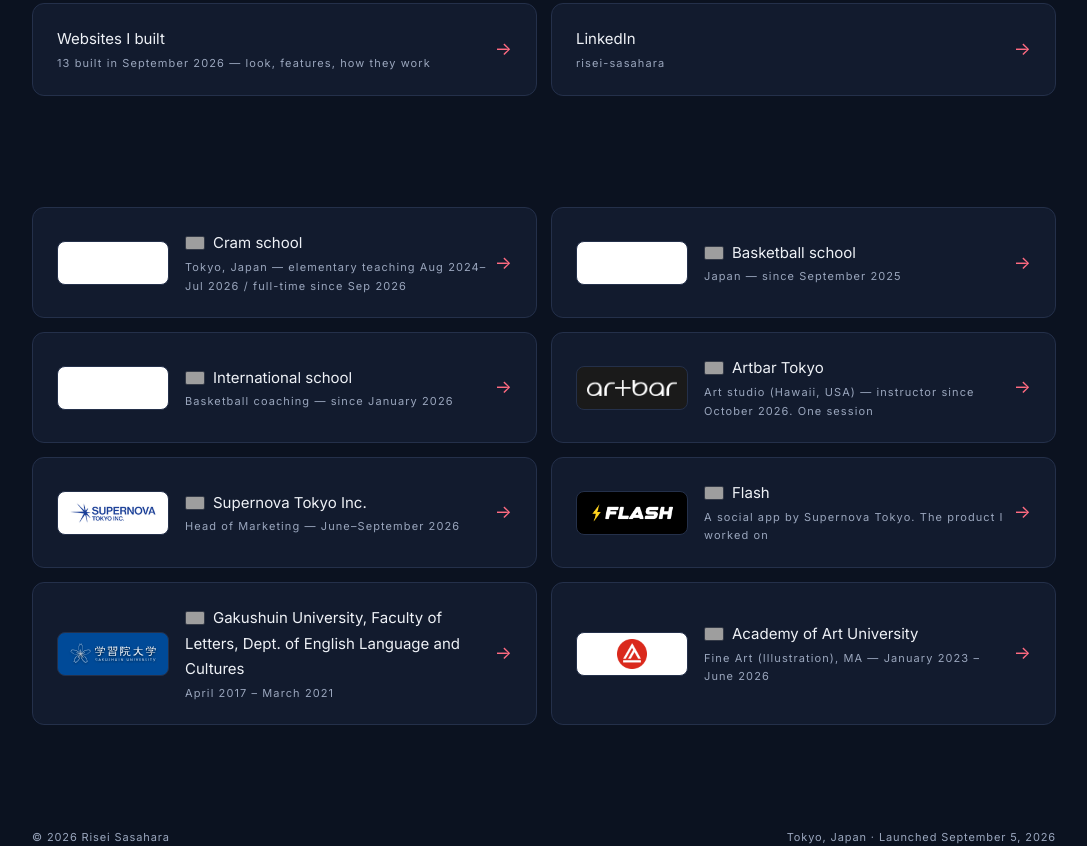
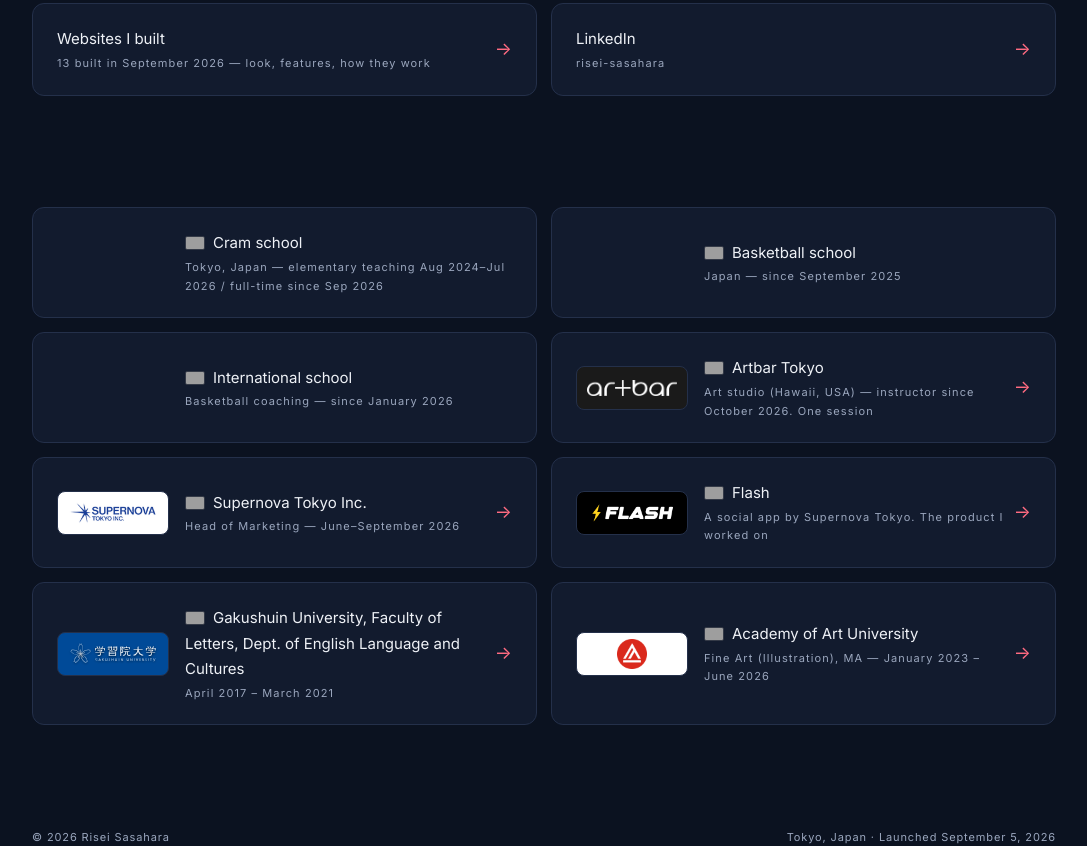
Before and after one commit to 4gfh47m2md-lab/riseisasahara.com, a plain HTML site: page en/index.html in a window 1280 px wide. Shown: the part 10285-11131 px from the top of the page, without its empty margins (96-1183 px from the left). Drawn offline with nearby package versions, Linux system fonts and the light colour scheme; grey boxes are pictures that could not be loaded.

Commit message:
経歴の欄：ロゴを外した3つは枠なし・文字だけ
Co-Authored-By: Claude Fable 5.2 <noreply@anthropic.com>

```diff
--- a/en/index.html
+++ b/en/index.html
@@ -272,9 +272,9 @@
       <p>Workplaces, coaching sites and schools from the timeline.</p>
     </div>
     <div class="links">
-      <a><span class="lg" style="background:#fff"></span><span class="l"><img src="https://flagcdn.com/w40/jp.png" alt="" width="20" height="14" style="vertical-align:-2px;margin-right:8px;border-radius:2px;border:1px solid rgba(128,128,128,.3)">Cram school<small>Tokyo, Japan — elementary teaching Aug 2024–Jul 2026 / full-time since Sep 2026</small></span><span class="arr">→</span></a>
-      <a><span class="lg" style="background:#fff"></span><span class="l"><img src="https://flagcdn.com/w40/jp.png" alt="" width="20" height="14" style="vertical-align:-2px;margin-right:8px;border-radius:2px;border:1px solid rgba(128,128,128,.3)">Basketball school<small>Japan — since September 2025</small></span><span class="arr">→</span></a>
-      <a><span class="lg" style="background:#fff"></span><span class="l"><img src="https://flagcdn.com/w40/jp.png" alt="" width="20" height="14" style="vertical-align:-2px;margin-right:8px;border-radius:2px;border:1px solid rgba(128,128,128,.3)">International school<small>Basketball coaching — since January 2026</small></span><span class="arr">→</span></a>
+      <a class="nolink"><span class="lg" style="border:0;background:none"></span><span class="l"><img src="https://flagcdn.com/w40/jp.png" alt="" width="20" height="14" style="vertical-align:-2px;margin-right:8px;border-radius:2px;border:1px solid rgba(128,128,128,.3)">Cram school<small>Tokyo, Japan — elementary teaching Aug 2024–Jul 2026 / full-time since Sep 2026</small></span></a>
+      <a class="nolink"><span class="lg" style="border:0;background:none"></span><span class="l"><img src="https://flagcdn.com/w40/jp.png" alt="" width="20" height="14" style="vertical-align:-2px;margin-right:8px;border-radius:2px;border:1px solid rgba(128,128,128,.3)">Basketball school<small>Japan — since September 2025</small></span></a>
+      <a class="nolink"><span class="lg" style="border:0;background:none"></span><span class="l"><img src="https://flagcdn.com/w40/jp.png" alt="" width="20" height="14" style="vertical-align:-2px;margin-right:8px;border-radius:2px;border:1px solid rgba(128,128,128,.3)">International school<small>Basketball coaching — since January 2026</small></span></a>
       <a href="https://artbar.co.jp/" target="_blank" rel="noopener"><span class="lg dk" style="background:#1a1a1a"><img src="/img/logos/artbar.png" alt=""></span><span class="l"><img src="https://flagcdn.com/w40/us.png" alt="" width="20" height="14" style="vertical-align:-2px;margin-right:8px;border-radius:2px;border:1px solid rgba(128,128,128,.3)">Artbar Tokyo<small>Art studio (Hawaii, USA) — instructor since October 2026. One session</small></span><span class="arr">→</span></a>
       <a href="https://supernova-tokyo.jp/" target="_blank" rel="noopener"><span class="lg" style="background:#fff"><img src="/img/logos/supernova-tokyo.png" alt=""></span><span class="l"><img src="https://flagcdn.com/w40/sg.png" alt="" width="20" height="14" style="vertical-align:-2px;margin-right:8px;border-radius:2px;border:1px solid rgba(128,128,128,.3)">Supernova Tokyo Inc.<small>Head of Marketing — June–September 2026</small></span><span class="arr">→</span></a>
       <a href="https://flash.me/" target="_blank" rel="noopener"><span class="lg dk" style="background:#000"><img src="/img/logos/flash.png" alt=""></span><span class="l"><img src="https://flagcdn.com/w40/sg.png" alt="" width="20" height="14" style="vertical-align:-2px;margin-right:8px;border-radius:2px;border:1px solid rgba(128,128,128,.3)">Flash<small>A social app by Supernova Tokyo. The product I worked on</small></span><span class="arr">→</span></a>
```
Also changed, not shown: index.html (+3 -3 lines).
